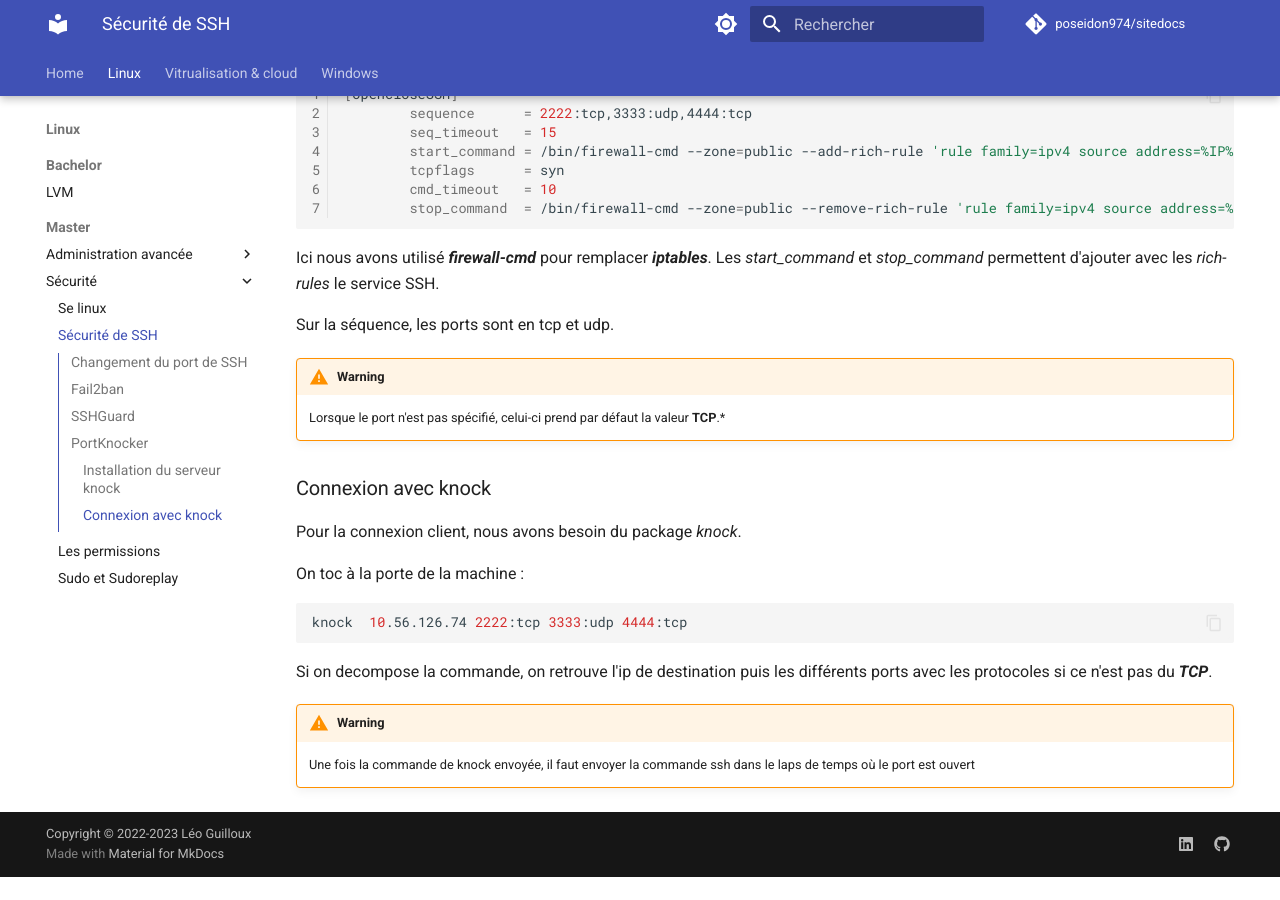
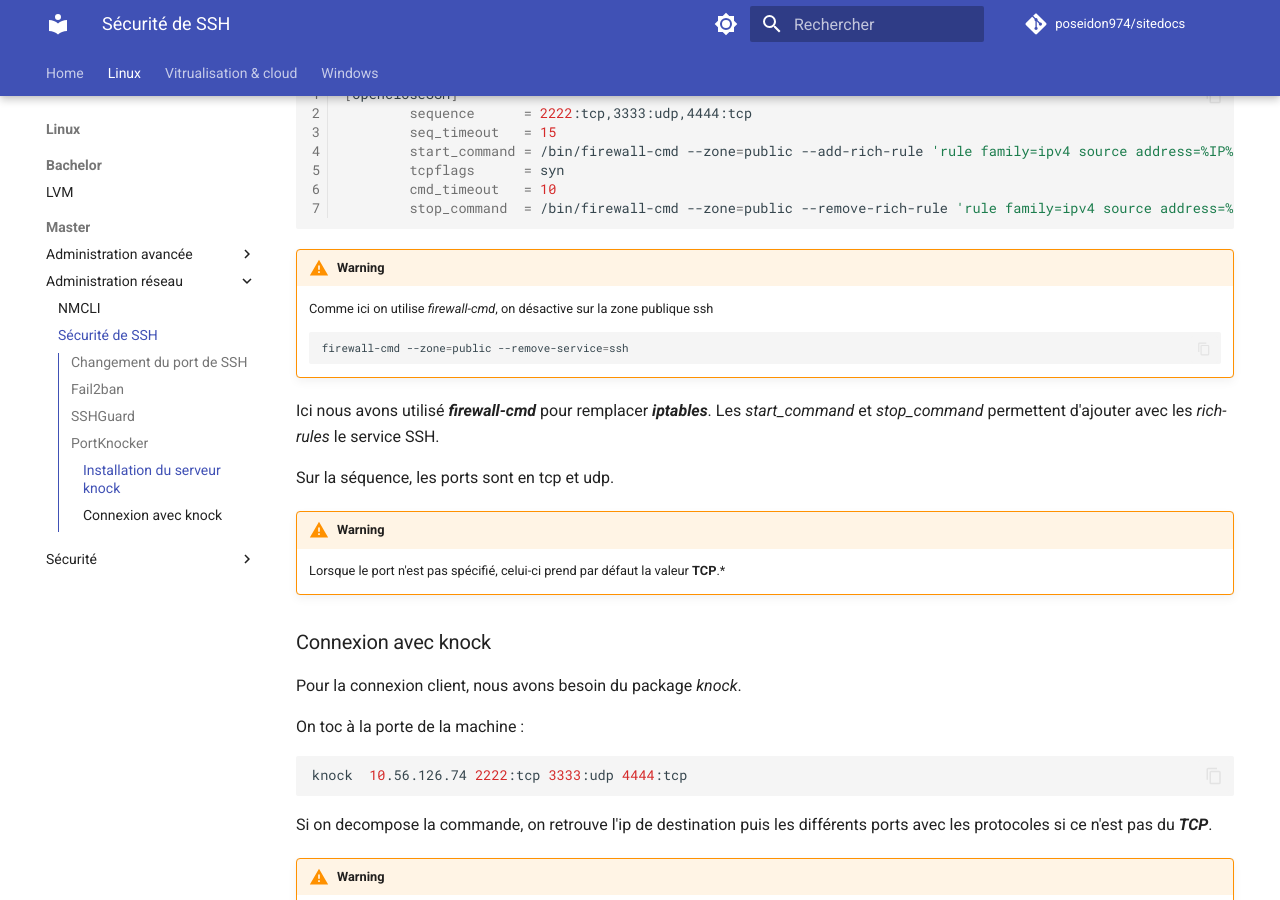
Before and after one commit to poseidon974/sitedocs, an MkDocs documentation site: the page built from docs/Linux/Master/Administration réseau/SSH.md, in a window 1280 px wide and 900 px high, scrolled down 4926 px. Built offline with MkDocs 1.6.1 and Material for MkDocs 9.7.7, drawn with Linux system fonts in a browser that asks for light colours; comment, search, counter and statistics services are not loaded; the version menu is left out; before the commit the page ends 5803 px from its top, so only the background shows below that.

Commit message:
update cours 13/02/2023

````diff
--- a/docs/Linux/Master/Sécurité/SSH.md
+++ b/docs/Linux/Master/Administration réseau/SSH.md
@@ -255,6 +255,12 @@ Modification du fichier knockd.config :
 
 ```
 
+!!!warning
+    Comme ici on utilise *firewall-cmd*, on désactive sur la zone publique ssh
+    ```sh
+    firewall-cmd --zone=public --remove-service=ssh
+    ```
+
 Ici nous avons utilisé ***firewall-cmd*** pour remplacer ***iptables***. Les *start_command* et *stop_command* permettent d'ajouter avec les *rich-rules* le service SSH.
 
 Sur la séquence, les ports sont en tcp et udp.
````
Also changed, not shown: docs/Linux/Master/Administration réseau/NMCLI.md (added, +4 -0 lines).
